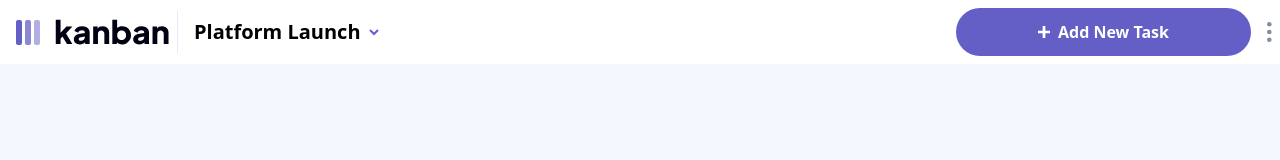
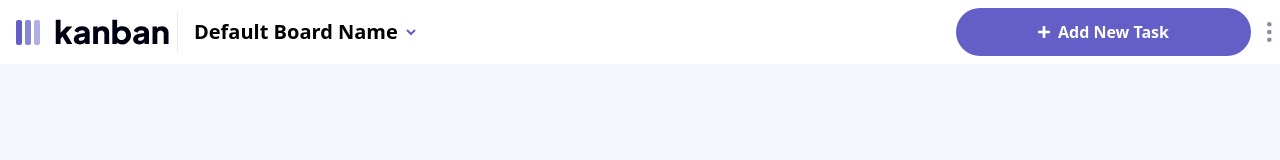
Before and after one commit to hmrbcnto/kanban_app, a Next.js app: page /Board in a window 1280 px wide. Shown: the top 160 px of the page. Built offline with nearby package versions, Linux system fonts and the light colour scheme.

Commit message:
feat: created BoardContext

```diff
--- a/src/components/MenuBar/index.tsx
+++ b/src/components/MenuBar/index.tsx
@@ -14,11 +14,12 @@ import Image from 'next/image';
 import Button from '../Button';
 import ThemeSwitch from '../ThemeSwitch';
 import MenuItem from './MenuItem';
-import Modal from '../Modal';
 import ModalContext from '@/context/modal/Modal';
+import BoardContext from '@/context/board/Board';
 
 const MenuBar: React.FC<MenuBarProps> = ({ menuItems }) => {
   const { setIsModalVisible } = useContext(ModalContext);
+  const { board, changeCurrentBoard } = useContext(BoardContext);
   const [openMenu, setOpenMenu] = useState<boolean>(false);
 
   const mobileMenuBarClasses = twMerge(`
@@ -86,8 +87,8 @@ const MenuBar: React.FC<MenuBarProps> = ({ menuItems }) => {
             <Image src={logoDark} alt="light logo" className="hidden sm:flex dark:hidden" />
             <Image src={logoLight} alt="dark logo" className="hidden dark:sm:flex" />
           </div>
-          <div className="flex gap-2 font-extrabold text-xl items-center dark:text-white">
-            Platform Launch
+          <div className="flex gap-2 font-extrabold text-xl items-center dark:text-white hover:cursor-pointer">
+            {board?.name}
             <Image src={chevronDown} alt="chevron down" className="object-none" width={10} height={7} />
           </div>
         </div>
--- /dev/null
+++ b/src/context/board/Board.ts
@@ -0,0 +1,22 @@
+import { ColumnTaskProps } from '@/components/ColumnTask/ColumnTask.types';
+import { createContext } from 'react';
+
+interface BoardContextValues {
+  board?: {
+    name: string,
+    tasks: ColumnTaskProps[]
+  },
+  changeCurrentBoard: (id: string) => void
+}
+
+const defaultValue: BoardContextValues = {
+  board: {
+    name: 'Default Board Name',
+    tasks: []
+  },
+  changeCurrentBoard: (id: string) => {}
+};
+
+const BoardContext = createContext(defaultValue);
+
+export default BoardContext;
```
Also changed, not shown: src/context/board/index.tsx (added, +35 -0 lines).
